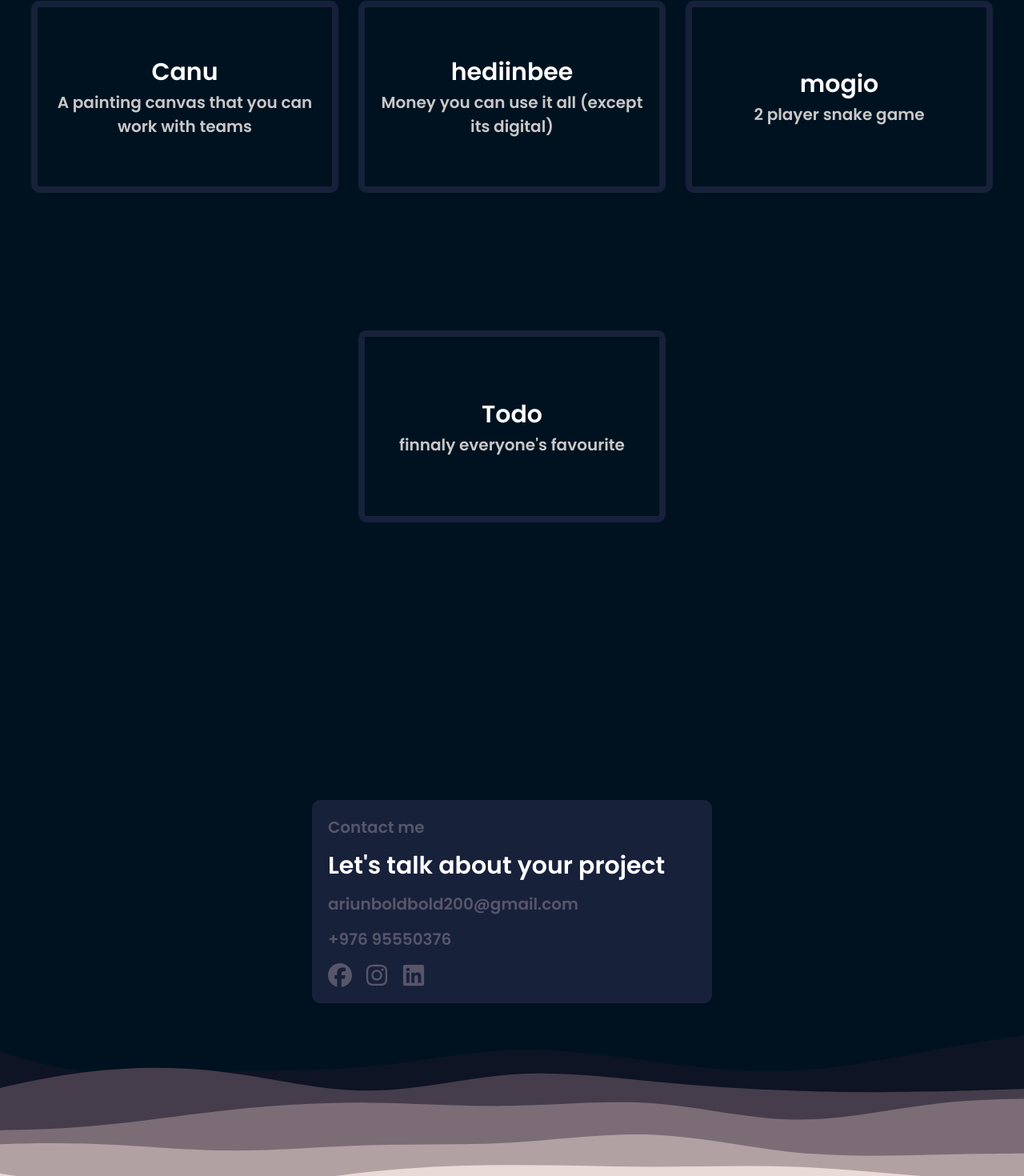
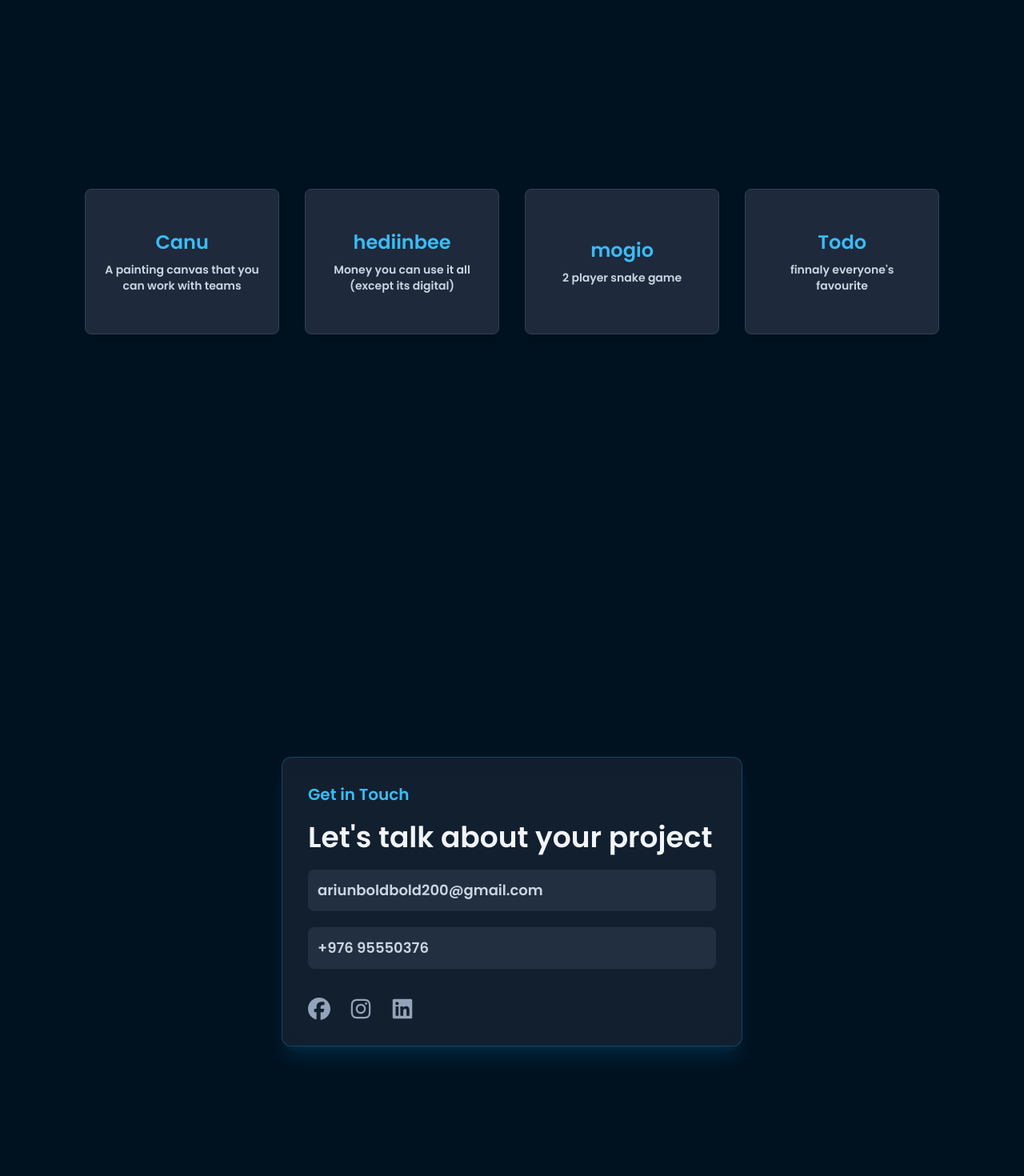
Before and after one commit to simp6969/portfolio, a Next.js app: page / in a window 1280 px wide. Shown: the part 1673-3143 px from the top of the page at 80% size. Built offline with nearby package versions, Linux system fonts and the light colour scheme.

Commit message:
design improvement

```diff
--- a/app/globals.css
+++ b/app/globals.css
@@ -270,7 +270,6 @@ svg:hover {
   /* background-color: var(--secondaryColor); */
   padding: 20px;
   position: absolute;
-  transform: translateY(-60px);
   backdrop-filter: blur(20px);
   background: rgba(0, 0, 0, 0.6);
 }
@@ -287,12 +286,6 @@ svg:hover {
   }
 } */
 
-.header:hover {
-  .headerContent {
-    transform: translateY(0);
-  }
-}
-
 textarea:focus,
 input:focus {
   outline: var(--secondaryColor);
@@ -301,3 +294,18 @@ input:focus {
 .projectDisplay:hover {
   scale: 1.15;
 }
+
+@keyframes fadeInScale {
+  from {
+    opacity: 0;
+    transform: translateY(20px) scale(0.95);
+  }
+  to {
+    opacity: 1;
+    transform: translateY(0) scale(1);
+  }
+}
+
+.animate-fadeInScale {
+  animation: fadeInScale 0.6s ease-out forwards;
+}
--- a/components/Page3.jsx
+++ b/components/Page3.jsx
@@ -1,76 +1,117 @@
 import { useRouter } from "next/navigation";
-import { useEffect, useState } from "react";
+import { useState, useEffect, useRef } from "react"; // Removed unused useEffect
 
 export function Page3() {
+  // Re-run if projectDetails changes, though unlikely for this use case
+
   const [projectDetails, setProjectDetails] = useState([
     {
       name: "Canu",
       description: "A painting canvas that you can work with teams",
-      thumbnail: "./canu.png",
-      hovering: false,
+      thumbnail: "/canu.png", // Assuming images are in the public folder
       id: 1,
       link: "https://canu.vercel.app",
+      git: "https://github.com/simp6969/canu.git",
     },
     {
-      hovering: false,
-      thumbnail: "./hediinbee.png",
+      thumbnail: "/hediinbee.png", // Assuming images are in the public folder
       name: "hediinbee",
       description: "Money you can use it all (except its digital)",
       id: 2,
       link: "https://hediinbee.vercel.app",
+      git: "https://github.com/simp6969/hediinbee.git",
     },
     {
-      hovering: false,
-      thumbnail: "./mogio.png",
+      thumbnail: "/mogio.png", // Assuming images are in the public folder
       name: "mogio",
       description: "2 player snake game",
       link: "https://mogio.vercel.app",
       id: 3,
+      git: "https://github.com/simp6969/moi_mogio.git",
     },
     {
-      hovering: false,
-      thumbnail: "./todo.png",
+      thumbnail: "/todo.png", // Assuming images are in the public folder
       name: "Todo",
       description: "finnaly everyone's favourite",
       id: 4,
-      link: "nexy-beta.vercel.app",
+      link: "https://nexy-beta.vercel.app", // Corrected link
+      git: "",
     },
   ]);
   const router = useRouter();
 
-  // removed due to error handling
-  // function handleMouse(id, state) {
-  //   // this.setState(prevState => {
-  //   //   const components = prevState.components.slice(0);
-  //   //   components.splice(0, 0, element);
-  //   //   return { components };
-  //   // });
-  //   setProjectDetails((prev) => {});
-  // }
+  useEffect(() => {
+    const observer = new IntersectionObserver(
+      (entries) => {
+        entries.forEach((entry) => {
+          if (entry.isIntersecting) {
+            entry.target.classList.add("animate-fadeInScale");
+            // Optional: Unobserve after animation to save resources
+            // observer.unobserve(entry.target);
+          } else {
+            // Optional: Reset animation if you want it to re-trigger on scroll out and back in
+            // entry.target.classList.remove("animate-fadeInScale");
+          }
+        });
+      },
+      {
+        threshold: 0.1, // Trigger when 10% of the element is visible
+        rootMargin: "0px 0px -50px 0px", // Start animation a bit before it's fully in view
+      }
+    );
+
+    const projectCards = document.querySelectorAll(".project-card-observable");
+    projectCards.forEach((card) => observer.observe(card));
+
+    return () => {
+      projectCards.forEach((card) => observer.unobserve(card));
+      observer.disconnect();
+    };
+  }, [projectDetails]);
+
   return (
     <div
       id="page3"
-      className="w-[100vw] bg-[#001220] flex-wrap gap-[25px] h-[100vh] flex justify-center items-center"
+      className="min-h-screen w-full bg-[#001220] flex flex-wrap gap-6 md:gap-8 p-4 md:p-8 justify-center items-center"
     >
-      {projectDetails.map((e, key) => {
-        return (
-          <div
-            // onMouseEnter={() => handleMouse(e.id, true)}
-            key={key}
-            onClick={() => router.push(e.link)}
-            className="w-[20%] hover:cursor-pointer projectDisplay duration-300 h-[30%] max-[810px]:w-[90%]  max-[840px]:w-[50%]  flex-col max-[1420px]:w-[30%] p-[20px] text-center rounded-[10px] flex justify-center items-center border-8 border-[#18213a] "
-          >
-            {!e.hovering ? (
-              <>
-                <p className="text-[white] text-[30px]">{e.name}</p>
-                <p className="text-[#c9c8c8]">{e.description}</p>
-              </>
-            ) : (
-              <img src={e.thumbnail}></img>
-            )}
+      {projectDetails.map((project) => (
+        <div
+          key={project.id}
+          className="project-card-observable opacity-0 group relative w-[90%] z-[1] sm:w-[45%] md:w-[30%] lg:w-[22%] xl:w-[20%] aspect-[4/3] hover:cursor-pointer p-6 text-center rounded-lg bg-slate-800 border border-slate-700 shadow-lg transition-all duration-300 ease-in-out hover:shadow-sky-500/50 hover:border-sky-500 hover:scale-105 flex flex-col justify-center items-center"
+          // className="group relative w-[90%] z-[1] sm:w-[45%] md:w-[30%] lg:w-[22%] xl:w-[20%] aspect-[4/3] hover:cursor-pointer p-6 text-center rounded-lg bg-slate-800 border border-slate-700 shadow-lg transition-all duration-300 ease-in-out hover:shadow-sky-500/50 hover:border-sky-500 hover:scale-105 flex flex-col justify-center items-center"
+        >
+          <div className="transition-opacity duration-300 ease-in-out opacity-100 group-hover:opacity-0">
+            <h3 className="text-xl sm:text-2xl font-semibold text-sky-400 mb-2">
+              {project.name}
+            </h3>
+            <p className="text-xs sm:text-sm text-slate-300">
+              {project.description}
+            </p>
           </div>
-        );
-      })}
+
+          <div className="absolute inset-0 p-4 flex gap-[10px] justify-center flex-col items-center transition-opacity duration-300 ease-in-out opacity-0 group-hover:opacity-100 ">
+            <img
+              src={project.thumbnail}
+              onClick={() => router.push(project.link)}
+              alt={`${project.name} thumbnail`}
+              className="max-w-full max-h-full object-contain rounded-md"
+            />
+            <svg
+              className="absolute bottom-[10px] z-[100]"
+              onClick={() => {
+                router.push(project.git);
+              }}
+              height={30}
+              width={30}
+              fill="white"
+              xmlns="http://www.w3.org/2000/svg"
+              viewBox="0 0 496 512"
+            >
+              <path d="M165.9 397.4c0 2-2.3 3.6-5.2 3.6-3.3 .3-5.6-1.3-5.6-3.6 0-2 2.3-3.6 5.2-3.6 3-.3 5.6 1.3 5.6 3.6zm-31.1-4.5c-.7 2 1.3 4.3 4.3 4.9 2.6 1 5.6 0 6.2-2s-1.3-4.3-4.3-5.2c-2.6-.7-5.5 .3-6.2 2.3zm44.2-1.7c-2.9 .7-4.9 2.6-4.6 4.9 .3 2 2.9 3.3 5.9 2.6 2.9-.7 4.9-2.6 4.6-4.6-.3-1.9-3-3.2-5.9-2.9zM244.8 8C106.1 8 0 113.3 0 252c0 110.9 69.8 205.8 169.5 239.2 12.8 2.3 17.3-5.6 17.3-12.1 0-6.2-.3-40.4-.3-61.4 0 0-70 15-84.7-29.8 0 0-11.4-29.1-27.8-36.6 0 0-22.9-15.7 1.6-15.4 0 0 24.9 2 38.6 25.8 21.9 38.6 58.6 27.5 72.9 20.9 2.3-16 8.8-27.1 16-33.7-55.9-6.2-112.3-14.3-112.3-110.5 0-27.5 7.6-41.3 23.6-58.9-2.6-6.5-11.1-33.3 2.6-67.9 20.9-6.5 69 27 69 27 20-5.6 41.5-8.5 62.8-8.5s42.8 2.9 62.8 8.5c0 0 48.1-33.6 69-27 13.7 34.7 5.2 61.4 2.6 67.9 16 17.7 25.8 31.5 25.8 58.9 0 96.5-58.9 104.2-114.8 110.5 9.2 7.9 17 22.9 17 46.4 0 33.7-.3 75.4-.3 83.6 0 6.5 4.6 14.4 17.3 12.1C428.2 457.8 496 362.9 496 252 496 113.3 383.5 8 244.8 8zM97.2 352.9c-1.3 1-1 3.3 .7 5.2 1.6 1.6 3.9 2.3 5.2 1 1.3-1 1-3.3-.7-5.2-1.6-1.6-3.9-2.3-5.2-1zm-10.8-8.1c-.7 1.3 .3 2.9 2.3 3.9 1.6 1 3.6 .7 4.3-.7 .7-1.3-.3-2.9-2.3-3.9-2-.6-3.6-.3-4.3 .7zm32.4 35.6c-1.6 1.3-1 4.3 1.3 6.2 2.3 2.3 5.2 2.6 6.5 1 1.3-1.3 .7-4.3-1.3-6.2-2.2-2.3-5.2-2.6-6.5-1zm-11.4-14.7c-1.6 1-1.6 3.6 0 5.9 1.6 2.3 4.3 3.3 5.6 2.3 1.6-1.3 1.6-3.9 0-6.2-1.4-2.3-4-3.3-5.6-2z" />
+            </svg>
+          </div>
+        </div>
+      ))}
     </div>
   );
 }
--- a/components/Page4.jsx
+++ b/components/Page4.jsx
@@ -58,81 +58,106 @@ export function Page4() {
   };
 
   return (
-    <div id="page4" ref={pageRef} className="page3 w-full">
+    <div
+      id="page4"
+      ref={pageRef}
+      className="min-h-screen w-full bg-[#001220] flex justify-center items-center p-4" // Ensure consistent background and centering
+    >
       <div
         ref={windowRef}
-        className="window-animation bg-[#18213a] p-4 md:p-5 flex flex-col md:flex-row rounded-[10px] max-[375px]:w-[90%] min-[780px]:w-[500px] md:w-[80%] mx-auto gap-4 md:gap-8"
+        className="window-animation bg-slate-800/60 backdrop-blur-md border border-sky-500/30 shadow-xl shadow-sky-700/20
+                   p-6 sm:p-8 flex flex-col rounded-xl
+                   w-full max-w-lg md:max-w-xl
+                   gap-6 md:gap-8" // Adjusted padding, width, and added futuristic styles
       >
-        <div className="w-full flex flex-col gap-2 md:gap-4">
-          <h1 className="text-[#57566b] text-lg md:text-xl">Contact me</h1>
-          <h1 className="text-[white] text-2xl md:text-3xl max-w-full w-[100%]">
+        <div className="w-full flex flex-col gap-3 md:gap-5">
+          <h2 className="text-sky-400 text-lg md:text-xl font-medium">
+            Get in Touch
+          </h2>
+          <h1 className="text-slate-100 text-2xl sm:text-3xl md:text-4xl font-bold">
             Let's talk about your project
           </h1>
-          <h1
-            ref={emailRef}
+
+          {/* Email */}
+          <div
             onClick={() =>
               handleCopy("ariunboldbold200@gmail.com", setEmailCopied)
             }
-            className={`text-[#57566b] text-lg md:text-xl copyable-text ${
-              emailCopied ? "copied-feedback" : ""
+            className={`p-3 rounded-lg cursor-pointer transition-all duration-300 ease-in-out group
+              ${
+                emailCopied
+                  ? "bg-green-500/80 text-white shadow-lg shadow-green-500/30"
+                  : "bg-slate-700/50 hover:bg-slate-600/70 text-slate-300 hover:text-sky-300"
               }`}
           >
-            ariunboldbold200@gmail.com
-          </h1>
-          <h1
-            ref={phoneRef}
+            <p ref={emailRef} className="text-md sm:text-lg">
+              {emailCopied ? "Email Copied!" : "ariunboldbold200@gmail.com"}
+            </p>
+          </div>
+
+          {/* Phone */}
+          <div
             onClick={() => handleCopy("+976 95550376", setPhoneCopied)}
-            className={`text-[#57566b] text-lg md:text-xl copyable-text ${
-              phoneCopied ? "copied-feedback" : ""
+            className={`p-3 rounded-lg cursor-pointer transition-all duration-300 ease-in-out group
+              ${
+                phoneCopied
+                  ? "bg-green-500/80 text-white shadow-lg shadow-green-500/30"
+                  : "bg-slate-700/50 hover:bg-slate-600/70 text-slate-300 hover:text-sky-300"
               }`}
           >
-            +976 95550376
-          </h1>
-          <div className="flex gap-2 md:gap-4">
-            {/* Social media icons (unchanged) */}
+            <p ref={phoneRef} className="text-md sm:text-lg">
+              {phoneCopied ? "Phone Copied!" : "+976 95550376"}
+            </p>
+          </div>
+
+          <div className="flex gap-4 md:gap-6 pt-4">
+            <a
+              href="https://www.facebook.com/profile.php?id=61553207489957"
+              target="_blank"
+              rel="noopener noreferrer"
+              className="text-slate-400 hover:text-sky-400 transition-colors duration-200"
+            >
               <svg
-              onClick={() => {
-                router.push(
-                  "https://www.facebook.com/profile.php?id=61553207489957"
-                );
-              }}
-              xmlns="http://www.w3.org/2000/svg"
+                fill="currentColor"
+                width={28}
+                height={28}
                 viewBox="0 0 512 512"
-              width={30}
-              fill="#57566b"
-              height={30}
               >
                 <path d="M512 256C512 114.6 397.4 0 256 0S0 114.6 0 256C0 376 82.7 476.8 194.2 504.5V334.2H141.4V256h52.8V222.3c0-87.1 39.4-127.5 125-127.5c16.2 0 44.2 3.2 55.7 6.4V172c-6-.6-16.5-1-29.6-1c-42 0-58.2 15.9-58.2 57.2V256h83.6l-14.4 78.2H287V510.1C413.8 494.8 512 386.9 512 256h0z" />
               </svg>
+            </a>
+            <a
+              href="https://www.instagram.com/ariuka_69/"
+              target="_blank"
+              rel="noopener noreferrer"
+              className="text-slate-400 hover:text-sky-400 transition-colors duration-200"
+            >
               <svg
-              onClick={() => {
-                router.push("https://www.instagram.com/ariuka_69/");
-              }}
-              width={30}
-              fill="#57566b"
-              height={30}
-              xmlns="http://www.w3.org/2000/svg"
+                fill="currentColor"
+                width={28}
+                height={28}
                 viewBox="0 0 448 512"
               >
                 <path d="M224.1 141c-63.6 0-114.9 51.3-114.9 114.9s51.3 114.9 114.9 114.9S339 319.5 339 255.9 287.7 141 224.1 141zm0 189.6c-41.1 0-74.7-33.5-74.7-74.7s33.5-74.7 74.7-74.7 74.7 33.5 74.7 74.7-33.6 74.7-74.7 74.7zm146.4-194.3c0 14.9-12 26.8-26.8 26.8-14.9 0-26.8-12-26.8-26.8s12-26.8 26.8-26.8 26.8 12 26.8 26.8zm76.1 27.2c-1.7-35.9-9.9-67.7-36.2-93.9-26.2-26.2-58-34.4-93.9-36.2-37-2.1-147.9-2.1-184.9 0-35.8 1.7-67.6 9.9-93.9 36.1s-34.4 58-36.2 93.9c-2.1 37-2.1 147.9 0 184.9 1.7 35.9 9.9 67.7 36.2 93.9s58 34.4 93.9 36.2c37 2.1 147.9 2.1 184.9 0 35.9-1.7 67.7-9.9 93.9-36.2 26.2-26.2 34.4-58 36.2-93.9 2.1-37 2.1-147.8 0-184.8zM398.8 388c-7.8 19.6-22.9 34.7-42.6 42.6-29.5 11.7-99.5 9-132.1 9s-102.7 2.6-132.1-9c-19.6-7.8-34.7-22.9-42.6-42.6-11.7-29.5-9-99.5-9-132.1s-2.6-102.7 9-132.1c7.8-19.6 22.9-34.7 42.6-42.6 29.5-11.7 99.5-9 132.1-9s102.7-2.6 132.1 9c19.6 7.8 34.7 22.9 42.6 42.6 11.7 29.5 9 99.5 9 132.1s2.7 102.7-9 132.1z" />
               </svg>
+            </a>
+            <a
+              href="https://www.linkedin.com/in/ariunbold-bold-60058b30a/"
+              target="_blank"
+              rel="noopener noreferrer"
+              className="text-slate-400 hover:text-sky-400 transition-colors duration-200"
+            >
               <svg
-              onClick={() => {
-                router.push(
-                  "https://www.linkedin.com/in/ariunbold-bold-60058b30a/"
-                );
-              }}
-              width={30}
-              fill="#57566b"
-              height={30}
-              xmlns="http://www.w3.org/2000/svg"
+                fill="currentColor"
+                width={28}
+                height={28}
                 viewBox="0 0 448 512"
               >
                 <path d="M416 32H31.9C14.3 32 0 46.5 0 64.3v383.4C0 465.5 14.3 480 31.9 480H416c17.6 0 32-14.5 32-32.3V64.3c0-17.8-14.4-32.3-32-32.3zM135.4 416H69V202.2h66.5V416zm-33.2-243c-21.3 0-38.5-17.3-38.5-38.5S80.9 96 102.2 96c21.2 0 38.5 17.3 38.5 38.5 0 21.3-17.2 38.5-38.5 38.5zm282.1 243h-66.4V312c0-24.8-.5-56.7-34.5-56.7-34.6 0-39.9 27-39.9 54.9V416h-66.4V202.2h63.7v29.2h.9c8.9-16.8 30.6-34.5 62.9-34.5 67.2 0 79.7 44.3 79.7 101.9V416z" />
               </svg>
+            </a>
           </div>
         </div>
-        <div className="hidden md:block"></div>
       </div>
     </div>
   );
--- a/package.json
+++ b/package.json
@@ -12,7 +12,8 @@
     "@vercel/analytics": "^1.5.0",
     "next": "^15.3.1",
     "react": "^19.0.0",
-    "react-dom": "^19.0.0"
+    "react-dom": "^19.0.0",
+    "react-icons": "^5.5.0"
   },
   "devDependencies": {
     "daisyui": "^5.0.27",
```
Also changed, not shown: components/Header.jsx (+6 -9 lines), components/Page2.jsx (+8 -5 lines), 1 other file (tests, documents, lock files or other folders). Lines whose indentation alone changed are shown as unchanged.
